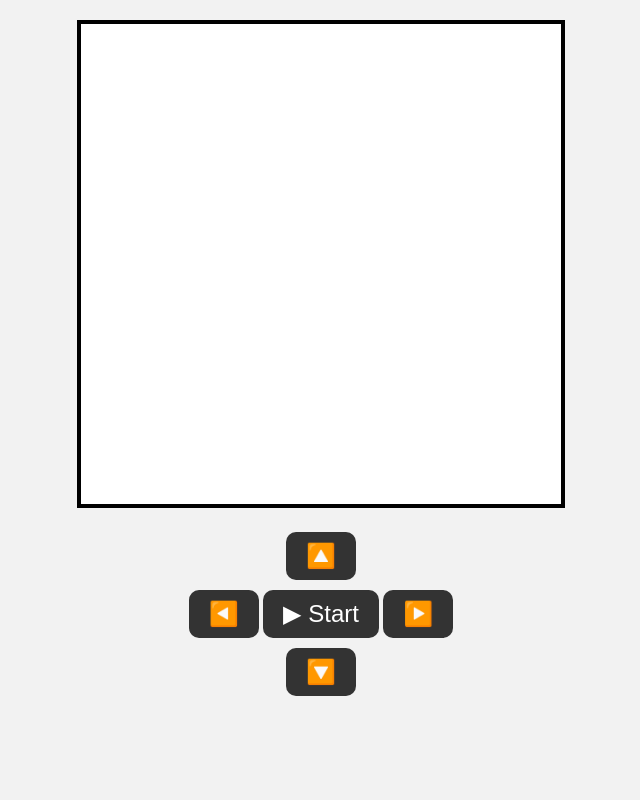
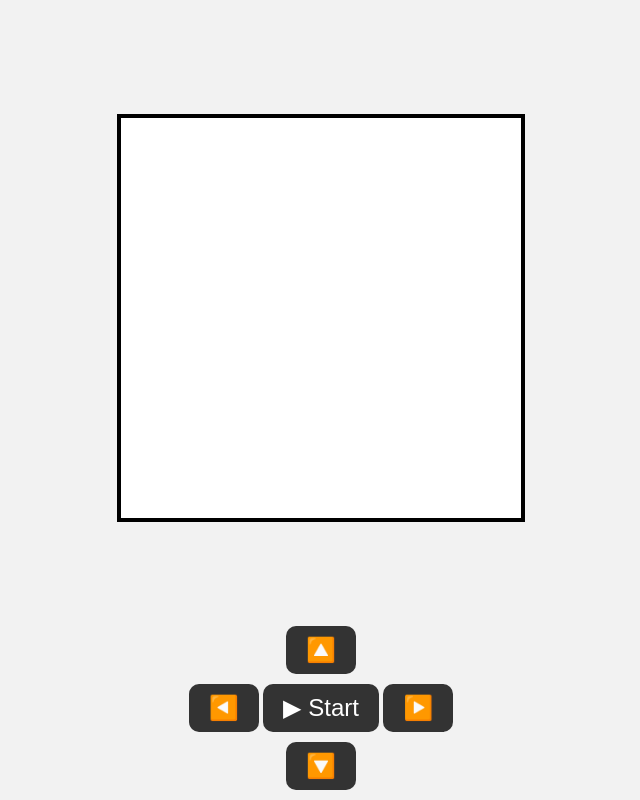
Before and after one commit to Kingvinu7/Feed-the-snake, a plain HTML site: page index.html in a window 1280 px wide. Shown: the whole page, without its empty margins (319-959 px from the left). Drawn offline with Linux system fonts and the light colour scheme.

Commit message:
Update snake.css

```diff
--- a/snake.css
+++ b/snake.css
@@ -1,18 +1,29 @@
-body {
+html, body {
   margin: 0;
-  background: #f2f2f2;
-  font-family: sans-serif;
+  padding: 0;
+  height: 100vh;
+  overflow: hidden; /* prevent scroll */
   display: flex;
   flex-direction: column;
   align-items: center;
+  justify-content: space-between;
+  background: #f2f2f2;
+  font-family: sans-serif;
 }
 
 .screen {
-  margin-top: 20px;
-  position: relative;
+  display: flex;
+  align-items: center;
+  justify-content: center;
+  flex-grow: 1;
+  padding-top: 10px;
 }
 
 canvas {
+  width: 90vw;
+  height: 90vw; /* makes it square, smaller for mobile */
+  max-width: 400px;
+  max-height: 400px;
   border: 4px solid #000;
   background-color: #fff;
 }
@@ -30,11 +41,11 @@ canvas {
 }
 
 .controls {
-  margin-top: 20px;
   display: flex;
   flex-direction: column;
   gap: 10px;
   align-items: center;
+  margin-bottom: 10px;
 }
 
 .controls button {
@@ -52,12 +63,6 @@ canvas {
   transform: scale(0.95);
 }
 
-@keyframes pop {
-  0% { transform: scale(1); }
-  50% { transform: scale(1.4); }
-  100% { transform: scale(1); }
-}
-
 @keyframes fadeIn {
   from { opacity: 0; }
   to { opacity: 1; }
```
